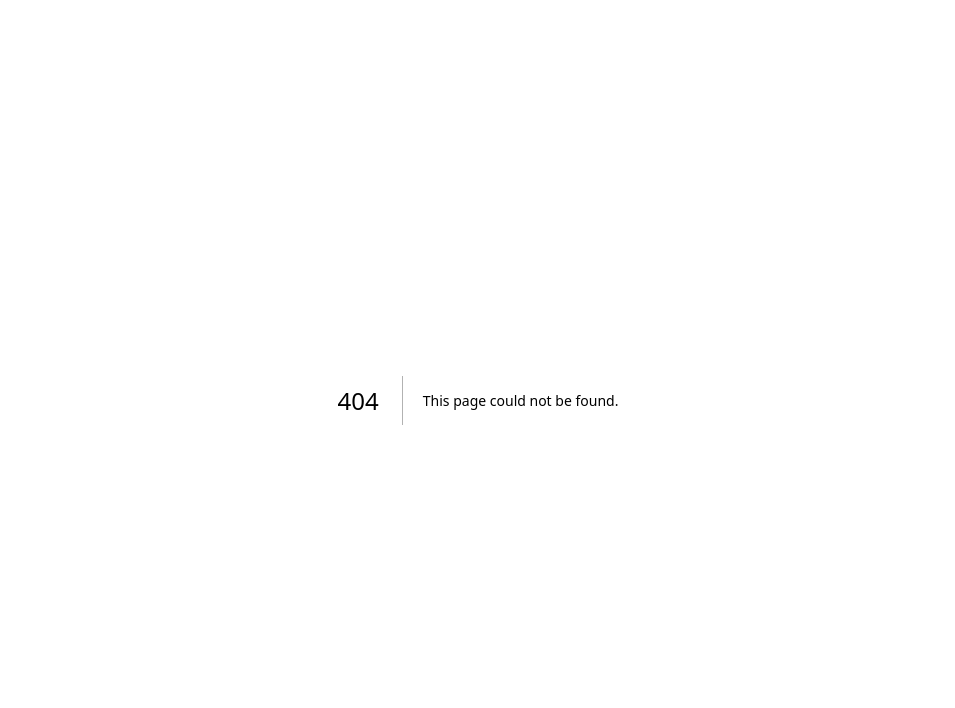
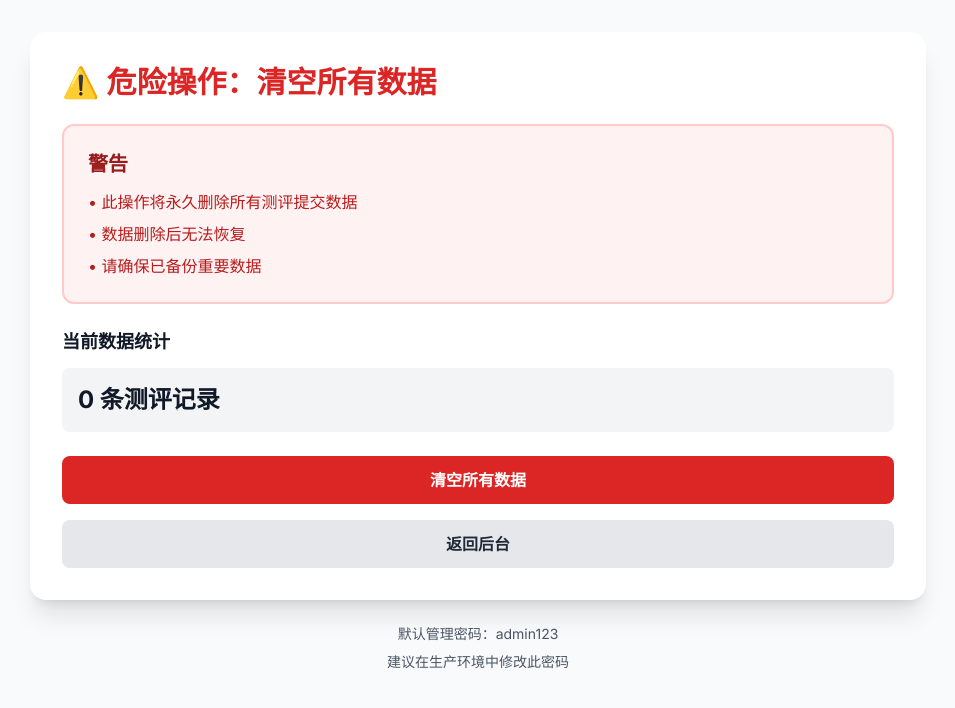
Before and after one commit to xichensky/Candidate-Assessment, a Next.js app in the folder work-style-assessment/: page /admin/clear-data in a window 1280 px wide. Before the commit this address had no page. Shown: the top 708 px of the page, without its empty margins (162-1117 px from the left). Built offline with nearby package versions, Linux system fonts and the light colour scheme.

Commit message:
Add data management: clear all submissions feature
- Create /admin/clear-data page for deleting all data
- Add password protection (default: admin123)
- Add clear data button in HR admin page
- Show data statistics before deletion

```diff
--- /dev/null
+++ b/work-style-assessment/app/admin/clear-data/page.tsx
@@ -0,0 +1,128 @@
+'use client';
+
+import { useState, useEffect } from 'react';
+import { getAllSubmissions, clearAllSubmissions } from '@/utils/storage';
+import { AssessmentSubmission } from '@/types';
+import { useRouter } from 'next/navigation';
+
+export default function ClearDataPage() {
+  const router = useRouter();
+  const [submissions, setSubmissions] = useState<AssessmentSubmission[]>([]);
+  const [showConfirm, setShowConfirm] = useState(false);
+  const [password, setPassword] = useState('');
+  const [error, setError] = useState('');
+
+  useEffect(() => {
+    const data = getAllSubmissions();
+    setSubmissions(data);
+  }, []);
+
+  const handleClearData = () => {
+    // 简单的密码验证
+    if (password !== 'admin123') {
+      setError('密码错误！');
+      return;
+    }
+
+    clearAllSubmissions();
+    alert('所有测评数据已清空！');
+    router.push('/hr-admin');
+  };
+
+  return (
+    <div className="min-h-screen bg-gray-50 dark:bg-gray-900 p-8">
+      <div className="max-w-4xl mx-auto">
+        <div className="bg-white dark:bg-gray-800 rounded-2xl shadow-xl p-8">
+          <h1 className="text-3xl font-bold text-red-600 dark:text-red-400 mb-6">
+            ⚠️ 危险操作：清空所有数据
+          </h1>
+
+          <div className="bg-red-50 dark:bg-red-900/20 border-2 border-red-200 dark:border-red-800 rounded-xl p-6 mb-6">
+            <h2 className="text-xl font-semibold text-red-800 dark:text-red-300 mb-3">
+              警告
+            </h2>
+            <ul className="text-red-700 dark:text-red-400 space-y-2">
+              <li>• 此操作将永久删除所有测评提交数据</li>
+              <li>• 数据删除后无法恢复</li>
+              <li>• 请确保已备份重要数据</li>
+            </ul>
+          </div>
+
+          <div className="mb-6">
+            <h3 className="text-lg font-semibold text-gray-900 dark:text-white mb-3">
+              当前数据统计
+            </h3>
+            <div className="bg-gray-100 dark:bg-gray-700 rounded-lg p-4">
+              <p className="text-2xl font-bold text-gray-900 dark:text-white">
+                {submissions.length} 条测评记录
+              </p>
+            </div>
+          </div>
+
+          {!showConfirm ? (
+            <div className="space-y-4">
+              <button
+                onClick={() => setShowConfirm(true)}
+                className="w-full bg-red-600 hover:bg-red-700 text-white font-semibold py-3 px-6 rounded-lg transition-colors"
+              >
+                清空所有数据
+              </button>
+              <button
+                onClick={() => router.push('/hr-admin')}
+                className="w-full bg-gray-200 hover:bg-gray-300 dark:bg-gray-700 dark:hover:bg-gray-600 text-gray-800 dark:text-white font-semibold py-3 px-6 rounded-lg transition-colors"
+              >
+                返回后台
+              </button>
+            </div>
+          ) : (
+            <div className="space-y-4">
+              <div>
+                <label className="block text-sm font-semibold text-gray-700 dark:text-gray-300 mb-2">
+                  请输入管理密码确认删除
+                </label>
+                <input
+                  type="password"
+                  value={password}
+                  onChange={(e) => {
+                    setPassword(e.target.value);
+                    setError('');
+                  }}
+                  placeholder="输入密码：admin123"
+                  className="w-full px-4 py-3 border-2 border-gray-300 dark:border-gray-600 rounded-lg focus:outline-none focus:ring-2 focus:ring-red-500 dark:bg-gray-700 dark:text-white"
+                />
+                {error && (
+                  <p className="mt-2 text-sm text-red-600 dark:text-red-400">
+                    {error}
+                  </p>
+                )}
+              </div>
+
+              <button
+                onClick={handleClearData}
+                className="w-full bg-red-600 hover:bg-red-700 text-white font-semibold py-3 px-6 rounded-lg transition-colors"
+              >
+                确认清空数据
+              </button>
+
+              <button
+                onClick={() => {
+                  setShowConfirm(false);
+                  setPassword('');
+                  setError('');
+                }}
+                className="w-full bg-gray-200 hover:bg-gray-300 dark:bg-gray-700 dark:hover:bg-gray-600 text-gray-800 dark:text-white font-semibold py-3 px-6 rounded-lg transition-colors"
+              >
+                取消
+              </button>
+            </div>
+          )}
+        </div>
+
+        <div className="mt-6 text-center text-sm text-gray-600 dark:text-gray-400">
+          <p>默认管理密码：admin123</p>
+          <p className="mt-2">建议在生产环境中修改此密码</p>
+        </div>
+      </div>
+    </div>
+  );
+}
--- a/work-style-assessment/app/hr-admin/page.tsx
+++ b/work-style-assessment/app/hr-admin/page.tsx
@@ -48,9 +48,17 @@ export default function HRAdminPage() {
           animate={{ opacity: 1, y: 0 }}
           className="mb-8"
         >
-          <h1 className="text-4xl font-bold text-gray-900 dark:text-white mb-2">
-            测评结果管理
-          </h1>
+          <div className="flex items-center justify-between mb-2">
+            <h1 className="text-4xl font-bold text-gray-900 dark:text-white">
+              测评结果管理
+            </h1>
+            <Link
+              href="/admin/clear-data"
+              className="px-4 py-2 bg-red-100 hover:bg-red-200 dark:bg-red-900/30 dark:hover:bg-red-900/50 text-red-700 dark:text-red-400 font-semibold rounded-lg transition-colors text-sm"
+            >
+              🗑️ 清空数据
+            </Link>
+          </div>
           <p className="text-gray-600 dark:text-gray-400">
             查看和管理所有候选人的工作风格测评结果
           </p>
```
